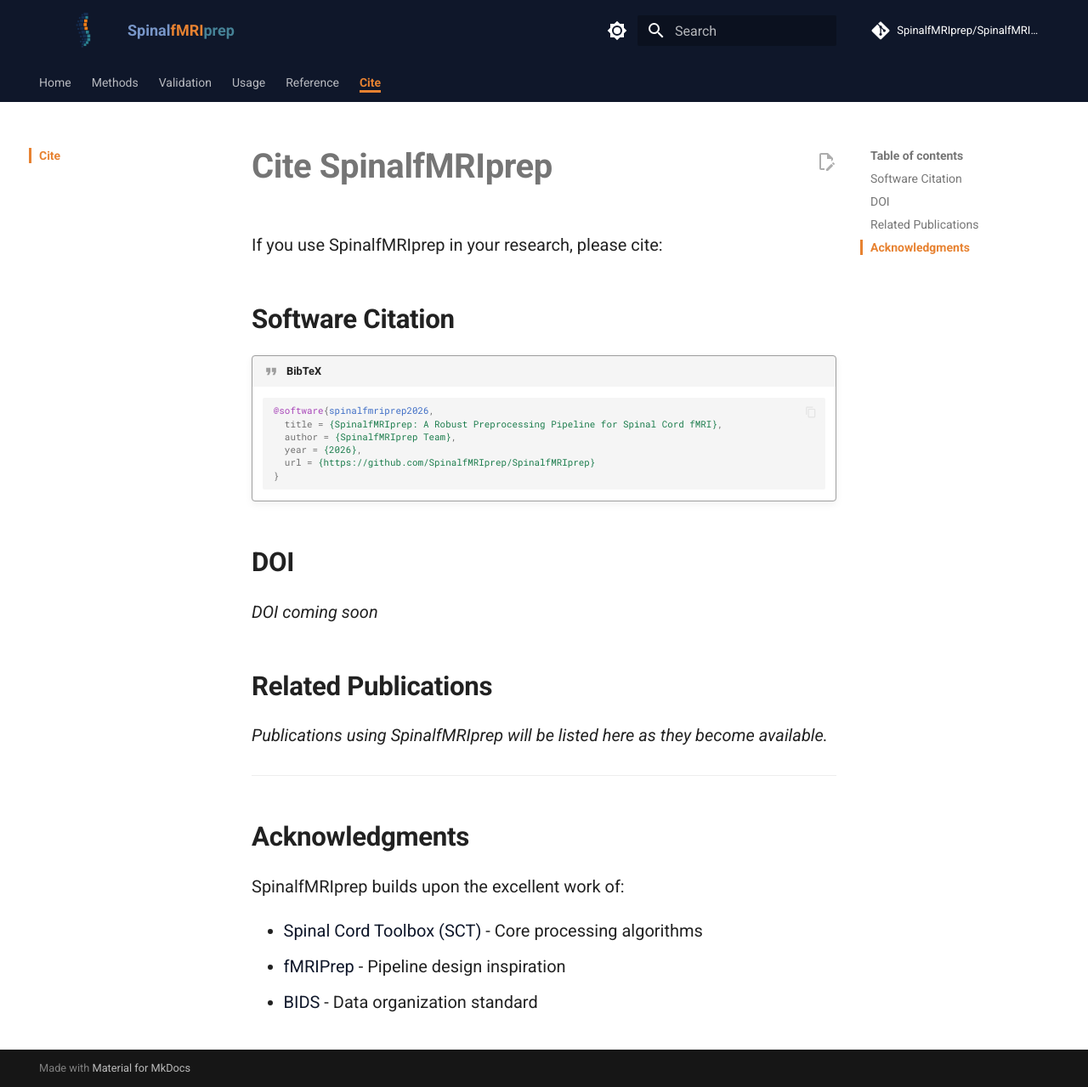
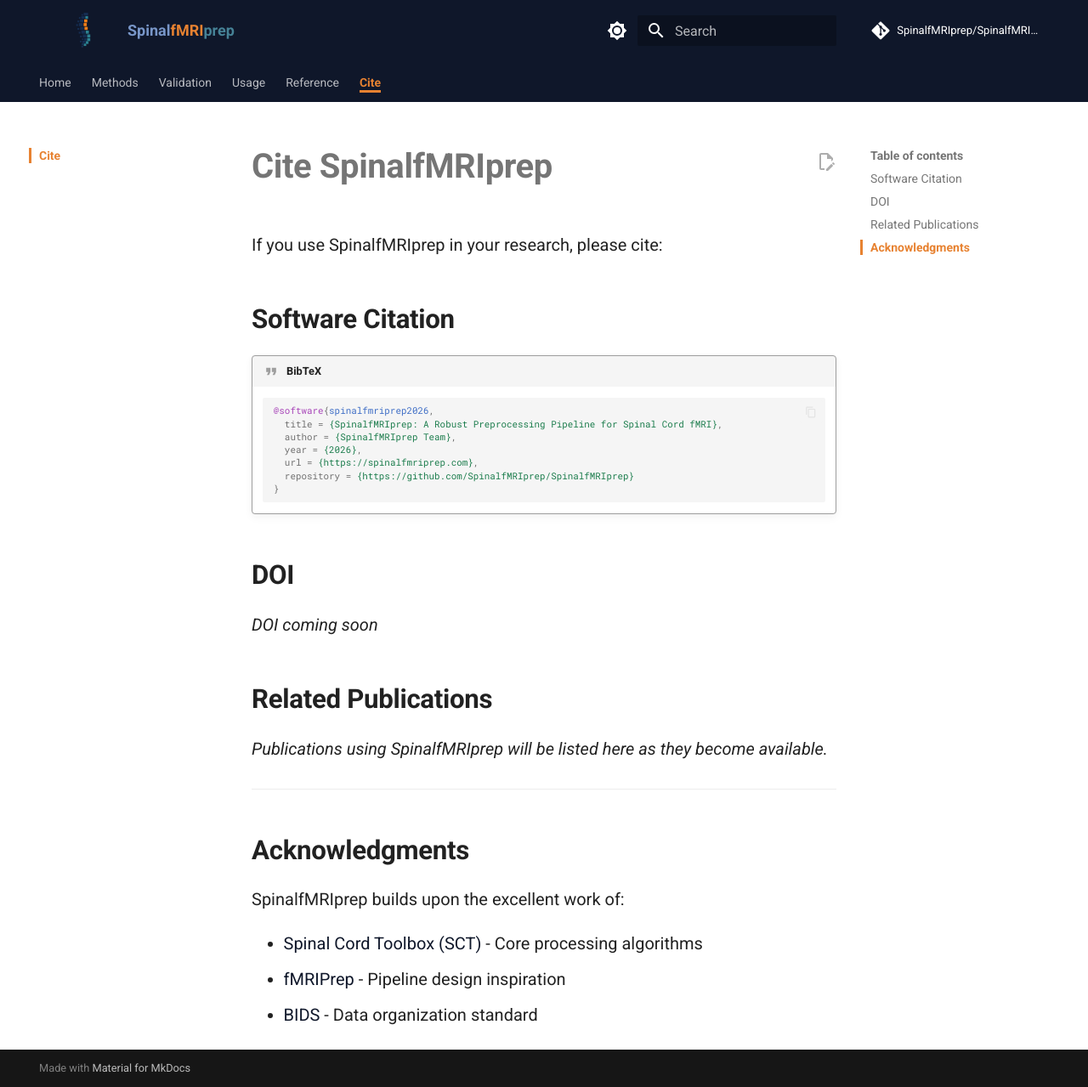
Before and after one commit to SpinalfMRIprep/SpinalfMRIprep, an MkDocs documentation site: the page built from docs/cite.md, in a window 1280 px wide and 1279 px high. Shown: the whole window at 85% size. Built offline with MkDocs 1.6.1 and Material for MkDocs 9.7.7, drawn with Linux system fonts in a browser that asks for light colours; comment, search, counter and statistics services are not loaded.

Commit message:
feat: configure custom domain spinalfmriprep.com
- Add CNAME file for GitHub Pages custom domain
- Update site_url in mkdocs.yml
- Update citation with website URL

````diff
--- a/docs/cite.md
+++ b/docs/cite.md
@@ -10,7 +10,8 @@
       title = {SpinalfMRIprep: A Robust Preprocessing Pipeline for Spinal Cord fMRI},
       author = {SpinalfMRIprep Team},
       year = {2026},
-      url = {https://github.com/SpinalfMRIprep/SpinalfMRIprep}
+      url = {https://spinalfmriprep.com},
+      repository = {https://github.com/SpinalfMRIprep/SpinalfMRIprep}
     }
     ```
 
````
Also changed, not shown: logo_clean.svg (added).
